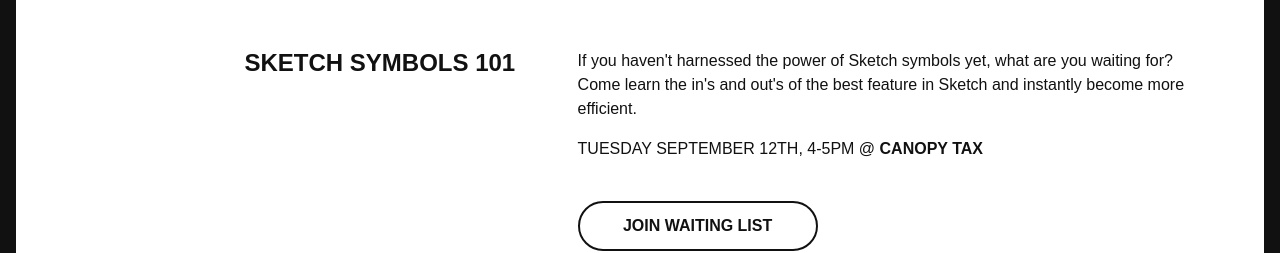
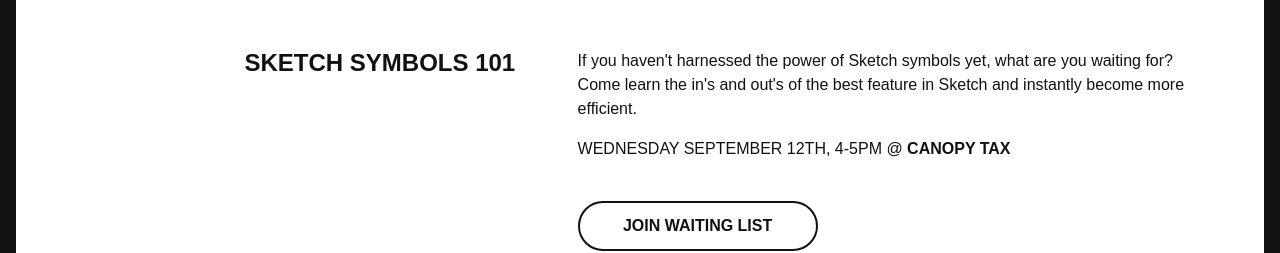
Before and after one commit to pcridesagain/Funsize-Workshop, a plain HTML site: page index.html in a window 1280 px wide. Shown: the part 1160-1413 px from the top of the page. Drawn offline with Linux system fonts and the light colour scheme.

Commit message:
update wednesday

```diff
--- a/index.html
+++ b/index.html
@@ -32,7 +32,7 @@
                 <h2 class="col-left caps">Sketch Symbols 101</h2>
                 <div class="col-right">
                     <p>If you haven't harnessed the power of Sketch symbols yet, what are you waiting for? Come learn the in's and out's of the best feature in Sketch and instantly become more efficient.</p>
-                    <p class="caps">TUESDAY SEPTEMBER 12TH, 4-5PM @ <a target="_blank" href="https://goo.gl/s7kdTG">CANOPY TAX</a></p>
+                    <p class="caps">Wednesday SEPTEMBER 12TH, 4-5PM @ <a target="_blank" href="https://goo.gl/s7kdTG">CANOPY TAX</a></p>
                     <a href="http://nvite.co/qqy9l4" class="link" target="_blank">JOIN WAITING LIST</a>
                 </div>
                 <div class="clear"></div>
```
